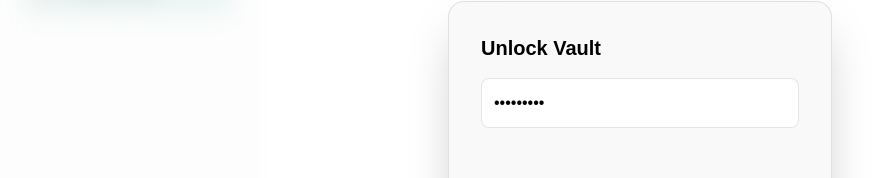
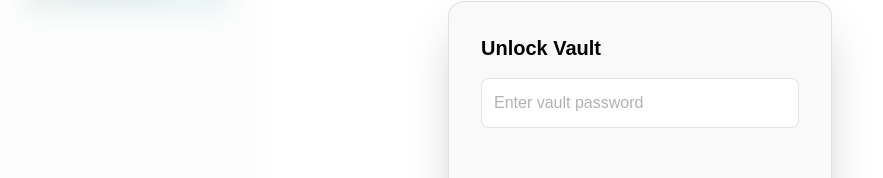
Before and after one commit to 7abd/vault-app, a Next.js app: page /password in a window 1280 px wide. Shown: the part 247-425 px from the top of the page, without its empty margins (0-883 px from the left). Built offline with nearby package versions, Linux system fonts and the light colour scheme; no server answers.

Commit message:
Reset password state to empty string

```diff
--- a/app/password/page.tsx
+++ b/app/password/page.tsx
@@ -9,7 +9,7 @@ import Link from "next/link"
 export default function UnlockVaultModal() {
 
   const router = useRouter()
-  const [password, setPassword] = useState<string>("abdo.1234")
+  const [password, setPassword] = useState<string>("")
   const [isClicked,setIsClicked] = useState<boolean>(false)
   const {error,isLoading,unlockVault,isUnlocked,lockVault} = useVaultCtx()
   const {session} = useAuth()
```
